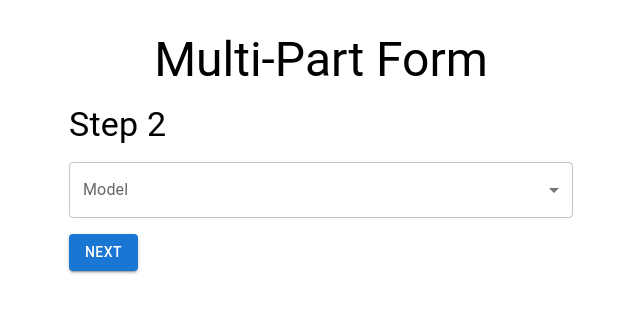
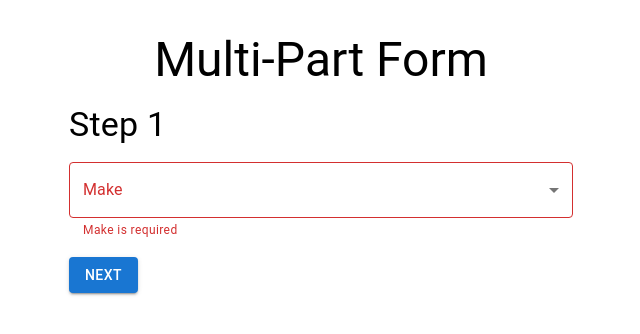
Before and after one commit to MingJae92/Multi_Part_Form, a React (Create React App) app: page / in a window 1280 px wide. Both pictures are taken after a click on the button "NEXT". Shown: the top 334 px of the page, without its empty margins (319-959 px from the left). Built offline with nearby package versions, Linux system fonts and the light colour scheme.

Commit message:
Validation implemented

```diff
--- a/src/FormStep1.js
+++ b/src/FormStep1.js
@@ -1,17 +1,29 @@
 import React from 'react'
-import { Button, Container, FormControl, InputLabel, MenuItem, Select, TextField, Typography } from '@mui/material';
+import { Button, Container, FormControl, InputLabel, MenuItem, Select, TextField, Typography, FormHelperText } from '@mui/material';
 
-const FormStep1 = ({ formData, setFormData, nextStep }) => {
+const FormStep1 = ({ formData, setFormData, nextStep, formErrors, setFormErrors }) => {
     const handleChange = (event) => {
       setFormData({ ...formData, make: event.target.value });
     };
 
+    const handleNext = () => {
+      // Perform form validation
+      if (!formData.make) {
+        // Set the validation error for 'make' field
+        setFormErrors({ ...formErrors, make: 'Make is required' });
+      } else {
+        // Proceed to the next step
+        nextStep();
+      }
+    };
+
     return (
       <Container>
+        {/* Step 1 */}
         <Typography variant="h4" component="h2">
           Step 1
         </Typography>
-        <FormControl fullWidth sx={{ mt: 2 }}>
+        <FormControl fullWidth sx={{ mt: 2 }} error={Boolean(formErrors.make)}>
           <InputLabel id="make-label">Make</InputLabel>
           <Select
             labelId="make-label"
@@ -23,8 +35,9 @@ const FormStep1 = ({ formData, setFormData, nextStep }) => {
             <MenuItem value="bmw">BMW</MenuItem>
             <MenuItem value="mercedes">Mercedes</MenuItem>
           </Select>
+          {formErrors.make && <FormHelperText>{formErrors.make}</FormHelperText>}
         </FormControl>
-        <Button variant="contained" sx={{ mt: 2 }} onClick={nextStep}>
+        <Button variant="contained" sx={{ mt: 2 }} onClick={handleNext}>
           Next
         </Button>
       </Container>
--- a/src/FormStep2.js
+++ b/src/FormStep2.js
@@ -1,17 +1,29 @@
 import React from 'react'
-import { Button, Container, FormControl, InputLabel, MenuItem, Select, TextField, Typography } from '@mui/material';
+import { Button, Container, FormControl, InputLabel, MenuItem, Select, TextField, Typography, FormHelperText } from '@mui/material';
 
-const FormStep2 = ({ formData, setFormData, nextStep }) => {
+const FormStep2 = ({ formData, setFormData, nextStep, formErrors, setFormErrors }) => {
     const handleChange = (event) => {
       setFormData({ ...formData, model: event.target.value });
     };
 
+    const handleNext = () => {
+      // Perform form validation
+      if (!formData.model) {
+        // Set the validation error for 'model' field
+        setFormErrors({ ...formErrors, model: 'Model is required' });
+      } else {
+        // Proceed to the next step
+        nextStep();
+      }
+    };
+
     return (
       <Container>
+        {/* Step 2 */}
         <Typography variant="h4" component="h2">
           Step 2
         </Typography>
-        <FormControl fullWidth sx={{ mt: 2 }}>
+        <FormControl fullWidth sx={{ mt: 2 }} error={Boolean(formErrors.model)}>
           <InputLabel id="model-label">Model</InputLabel>
           <Select
             labelId="model-label"
@@ -23,8 +35,9 @@ const FormStep2 = ({ formData, setFormData, nextStep }) => {
             <MenuItem value="x5">X5</MenuItem>
             <MenuItem value="c-class">C-Class</MenuItem>
           </Select>
+          {formErrors.model && <FormHelperText>{formErrors.model}</FormHelperText>}
         </FormControl>
-        <Button variant="contained" sx={{ mt: 2 }} onClick={nextStep}>
+        <Button variant="contained" sx={{ mt: 2 }} onClick={handleNext}>
           Next
         </Button>
       </Container>
--- a/src/FormStep3.js
+++ b/src/FormStep3.js
@@ -1,21 +1,33 @@
 import React from 'react'
-import { Button, Container, FormControl, InputLabel, MenuItem, Select, TextField, Typography } from '@mui/material';
+import { Button, Container, FormControl, InputLabel, MenuItem, Select, TextField, Typography, FormHelperText } from '@mui/material';
 
-const FormStep3 = ({ formData, setFormData, nextStep }) => {
+const FormStep3 = ({ formData, setFormData, nextStep, formErrors, setFormErrors }) => {
     const handleChange = (event) => {
       setFormData({ ...formData, colour: event.target.value });
     };
 
+    const handleNext = () => {
+      // Perform form validation
+      if (!formData.colour) {
+        // Set the validation error for 'colour' field
+        setFormErrors({ ...formErrors, colour: 'Colour is required' });
+      } else {
+        // Proceed to the next step
+        nextStep();
+      }
+    };
+
     return (
       <Container>
+        {/* Step 3 */}
         <Typography variant="h4" component="h2">
           Step 3
         </Typography>
-        <FormControl fullWidth sx={{ mt: 2 }}>
-          <InputLabel id="model-label">Colour</InputLabel>
+        <FormControl fullWidth sx={{ mt: 2 }} error={Boolean(formErrors.colour)}>
+          <InputLabel id="colour-label">Colour</InputLabel>
           <Select
-            labelId="model-label"
-            id="model"
+            labelId="colour-label"
+            id="colour"
             value={formData.colour}
             onChange={handleChange}
           >
@@ -23,12 +35,12 @@ const FormStep3 = ({ formData, setFormData, nextStep }) => {
             <MenuItem value="BLUE">BLUE</MenuItem>
             <MenuItem value="GREEN">GREEN</MenuItem>
           </Select>
+          {formErrors.colour && <FormHelperText>{formErrors.colour}</FormHelperText>}
         </FormControl>
-        <Button variant="contained" sx={{ mt: 2 }} onClick={nextStep}>
+        <Button variant="contained" sx={{ mt: 2 }} onClick={handleNext}>
           Next
         </Button>
       </Container>
     );
   };
-
 export default FormStep3
--- a/src/FormStep4.js
+++ b/src/FormStep4.js
@@ -4,10 +4,10 @@ import { Button, Container, FormControl, InputLabel, MenuItem, Select, TextField
 const FormStep4 = ({ formData }) => {
     return (
       <Container>
+        {/* Step 4 */}
         <Typography variant="h4" component="h2">
           Step 4
         </Typography>
-
 
         {formData.colour === 'RED' ? (
           <Typography variant="body1" sx={{ mt: 2 }}>
@@ -21,5 +21,4 @@ const FormStep4 = ({ formData }) => {
       </Container>
     );
   };
-
 export default FormStep4
--- a/src/MultiPartForm.js
+++ b/src/MultiPartForm.js
@@ -18,10 +18,11 @@ import {
 const MultiPartForm = () => {
     const [step, setStep] = useState(1);
     const [formData, setFormData] = useState({
-        make: "",
-        model: "",
-        colour: ""
+      make: '',
+      model: '',
+      colour: '',
     });
+    const [formErrors, setFormErrors] = useState({});
 
     const nextStep = () => {
       setStep(step + 1);
@@ -35,6 +36,8 @@ const MultiPartForm = () => {
               formData={formData}
               setFormData={setFormData}
               nextStep={nextStep}
+              formErrors={formErrors}
+              setFormErrors={setFormErrors}
             />
           );
         case 2:
@@ -43,6 +46,8 @@ const MultiPartForm = () => {
               formData={formData}
               setFormData={setFormData}
               nextStep={nextStep}
+              formErrors={formErrors}
+              setFormErrors={setFormErrors}
             />
           );
         case 3:
@@ -51,6 +56,8 @@ const MultiPartForm = () => {
               formData={formData}
               setFormData={setFormData}
               nextStep={nextStep}
+              formErrors={formErrors}
+              setFormErrors={setFormErrors}
             />
           );
         case 4:
@@ -62,12 +69,7 @@ const MultiPartForm = () => {
 
     return (
       <Container maxWidth="sm">
-            <Typography
-                variant="h3"
-                component="h1"
-                align="center"
-                sx={{ mt: 4, mb: 2 }}
-            >
+        <Typography variant="h3" component="h1" align="center" sx={{ mt: 4, mb: 2 }}>
           Multi-Part Form
         </Typography>
         {renderStep()}
```
Lines whose indentation alone changed are shown as unchanged.
